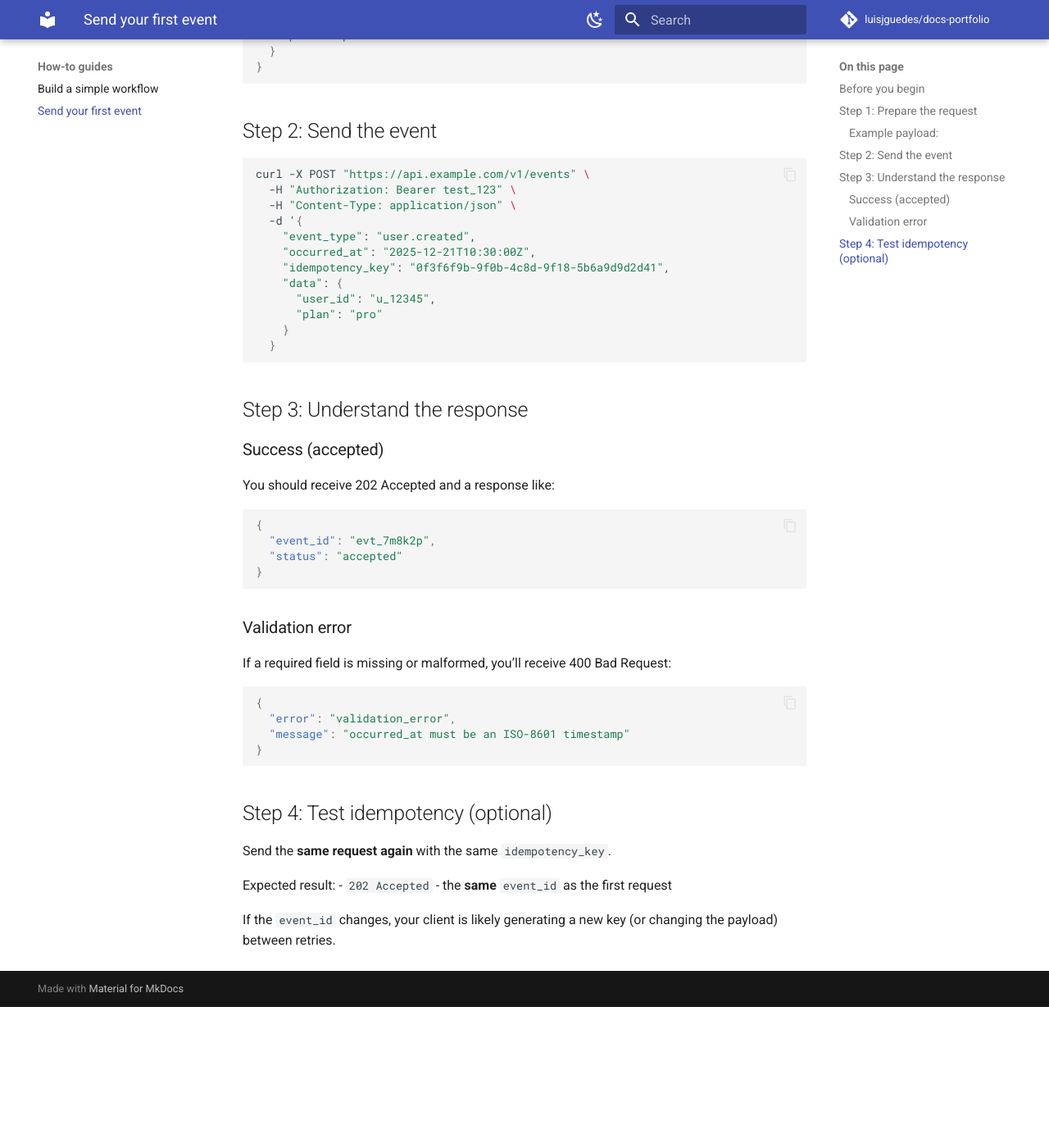
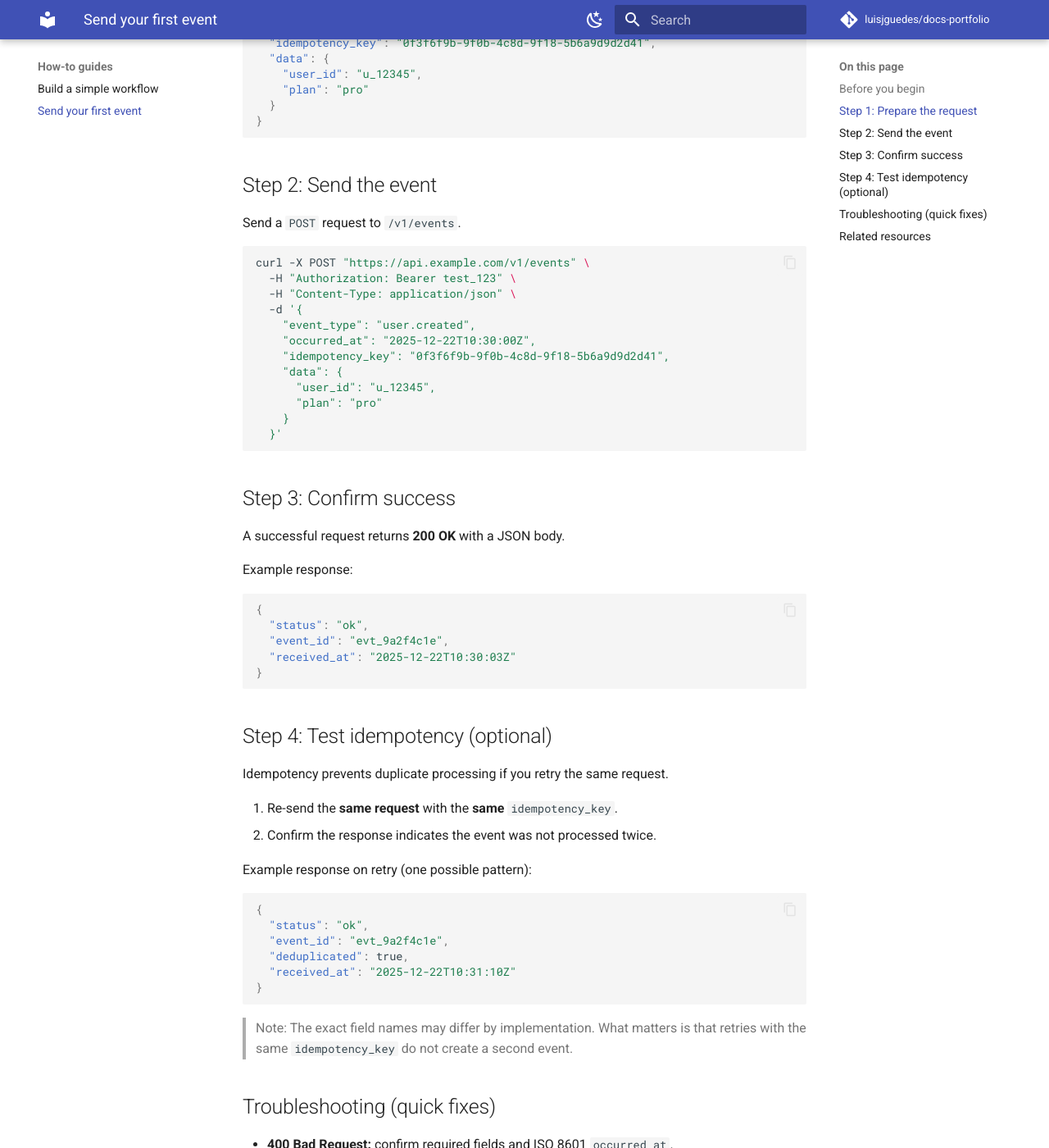
Before and after one commit to luisjguedes/docs-portfolio, an MkDocs documentation site: the page built from docs/how-to/send-first-event.md, in a window 1280 px wide and 1400 px high, scrolled down 868 px. Shown: the whole window at 82% size. Built offline with MkDocs 1.6.1 and Material for MkDocs 9.7.7, drawn with Linux system fonts in a browser that asks for light colours; comment, search, counter and statistics services are not loaded; before the commit the page ends 2096 px from its top, so only the background shows below that; some of the changed text lies outside the part shown.

Commit message:
Update send-first-event.md

````diff
--- a/docs/how-to/send-first-event.md
+++ b/docs/how-to/send-first-event.md
@@ -1,28 +1,31 @@
 # Send your first event
 
 !!! info "At a glance"
-            **Audience:** Developers integrating the Event Intake API
-            **Prereqs:** Base URL + token + `curl`
-            **Success:** You receive `200 OK` with a JSON response
-            **Common pitfalls:** Missing required fields, invalid timestamps, duplicate requests
+    **Audience:** Developers integrating the Event Intake API
+    **Prerequisites:** API base URL, bearer token, and `curl`
+    **Success criteria:** You receive **200 OK** with a JSON response
+    **Common pitfalls:** Missing required fields, invalid timestamps, duplicate requests
 
 This guide shows how to send a minimal event to the **Event Intake API** and interpret the response.
 
 ## Before you begin
+
 You need:
+
 - an API base URL (example: `https://api.example.com`)
 - a bearer token (example: `test_123`)
 - a terminal with `curl`
 
 ## Step 1: Prepare the request
+
 Choose an `idempotency_key`. Any stable string works (UUID recommended).
 
-### Example payload:
+Example payload:
 
 ```json
 {
   "event_type": "user.created",
-  "occurred_at": "2025-12-21T10:30:00Z",
+  "occurred_at": "2025-12-22T10:30:00Z",
   "idempotency_key": "0f3f6f9b-9f0b-4c8d-9f18-5b6a9d9d2d41",
   "data": {
     "user_id": "u_12345",
@@ -30,7 +33,10 @@ Choose an `idempotency_key`. Any stable string works (UUID recommended).
   }
 }
 ```
+
 ## Step 2: Send the event
+
+Send a `POST` request to `/v1/events`.
 
 ```bash
 curl -X POST "https://api.example.com/v1/events" \
@@ -38,44 +44,58 @@ curl -X POST "https://api.example.com/v1/events" \
   -H "Content-Type: application/json" \
   -d '{
     "event_type": "user.created",
-    "occurred_at": "2025-12-21T10:30:00Z",
+    "occurred_at": "2025-12-22T10:30:00Z",
     "idempotency_key": "0f3f6f9b-9f0b-4c8d-9f18-5b6a9d9d2d41",
     "data": {
       "user_id": "u_12345",
       "plan": "pro"
     }
-  }
+  }'
 ```
-## Step 3: Understand the response
 
-### Success (accepted)
+## Step 3: Confirm success
 
-You should receive 202 Accepted and a response like:
+A successful request returns **200 OK** with a JSON body.
+
+Example response:
 
 ```json
 {
-  "event_id": "evt_7m8k2p",
-  "status": "accepted"
-}
-```
-
-### Validation error
-
-If a required field is missing or malformed, you’ll receive 400 Bad Request:
-
-```json
-{
-  "error": "validation_error",
-  "message": "occurred_at must be an ISO-8601 timestamp"
+  "status": "ok",
+  "event_id": "evt_9a2f4c1e",
+  "received_at": "2025-12-22T10:30:03Z"
 }
 ```
 
 ## Step 4: Test idempotency (optional)
 
-Send the **same request again** with the same `idempotency_key`.
+Idempotency prevents duplicate processing if you retry the same request.
 
-Expected result:
-- `202 Accepted`
-- the **same** `event_id` as the first request
+1. Re-send the **same request** with the **same** `idempotency_key`.
+2. Confirm the response indicates the event was not processed twice.
 
-If the `event_id` changes, your client is likely generating a new key (or changing the payload) between retries.
+Example response on retry (one possible pattern):
+
+```json
+{
+  "status": "ok",
+  "event_id": "evt_9a2f4c1e",
+  "deduplicated": true,
+  "received_at": "2025-12-22T10:31:10Z"
+}
+```
+
+> Note: The exact field names may differ by implementation. What matters is that retries with the same `idempotency_key` do not create a second event.
+
+## Troubleshooting (quick fixes)
+
+- **400 Bad Request:** confirm required fields and ISO 8601 `occurred_at`.
+- **401 Unauthorized:** verify `Authorization: Bearer <token>`.
+- **Duplicates on retry:** reuse the same `idempotency_key`.
+
+For deeper diagnostics, see: **[Event Intake API issues](../troubleshooting/event-intake.md)**
+
+## Related resources
+
+- **Reference:** [Event Intake API (reference)](../reference/event-intake-api.md)
+- **OpenAPI source:** `api/openapi-event-intake.yaml`
````
